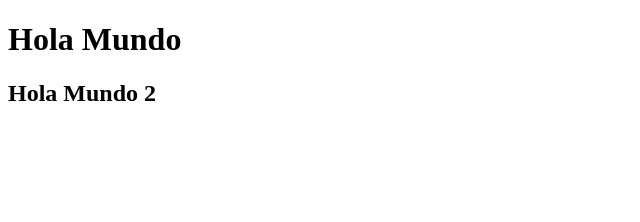
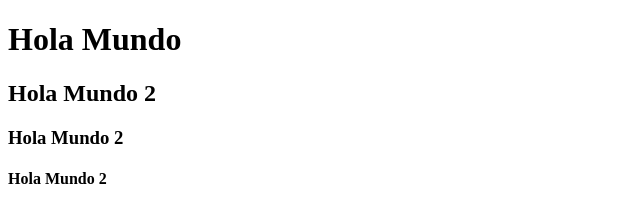
Before and after one commit to marvin12n/prueba, a plain HTML site: page index.html in a window 1280 px wide. Shown: the whole page, without its empty margins (0-640 px from the left). Drawn offline with Linux system fonts and the light colour scheme.

Commit message:
agregando linra h3 y h4

```diff
--- a/index.html
+++ b/index.html
@@ -6,6 +6,8 @@
 <body>
 	<h1>Hola Mundo</h1>
 	<h2>Hola Mundo 2</h2>
+	<h3>Hola Mundo 2</h3>
+	<h4>Hola Mundo 2</h4>
 
 </body>
 </html>
```
